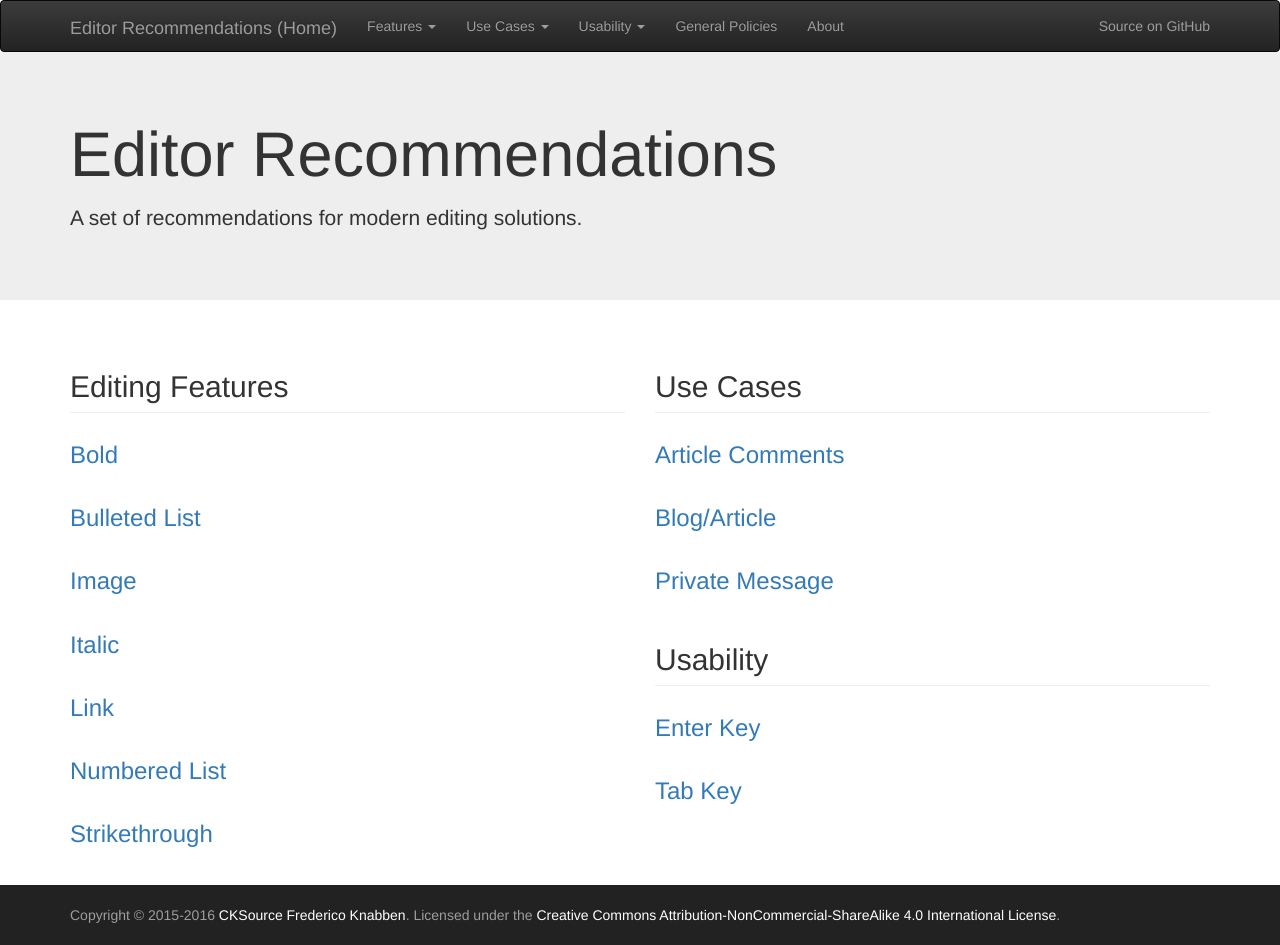
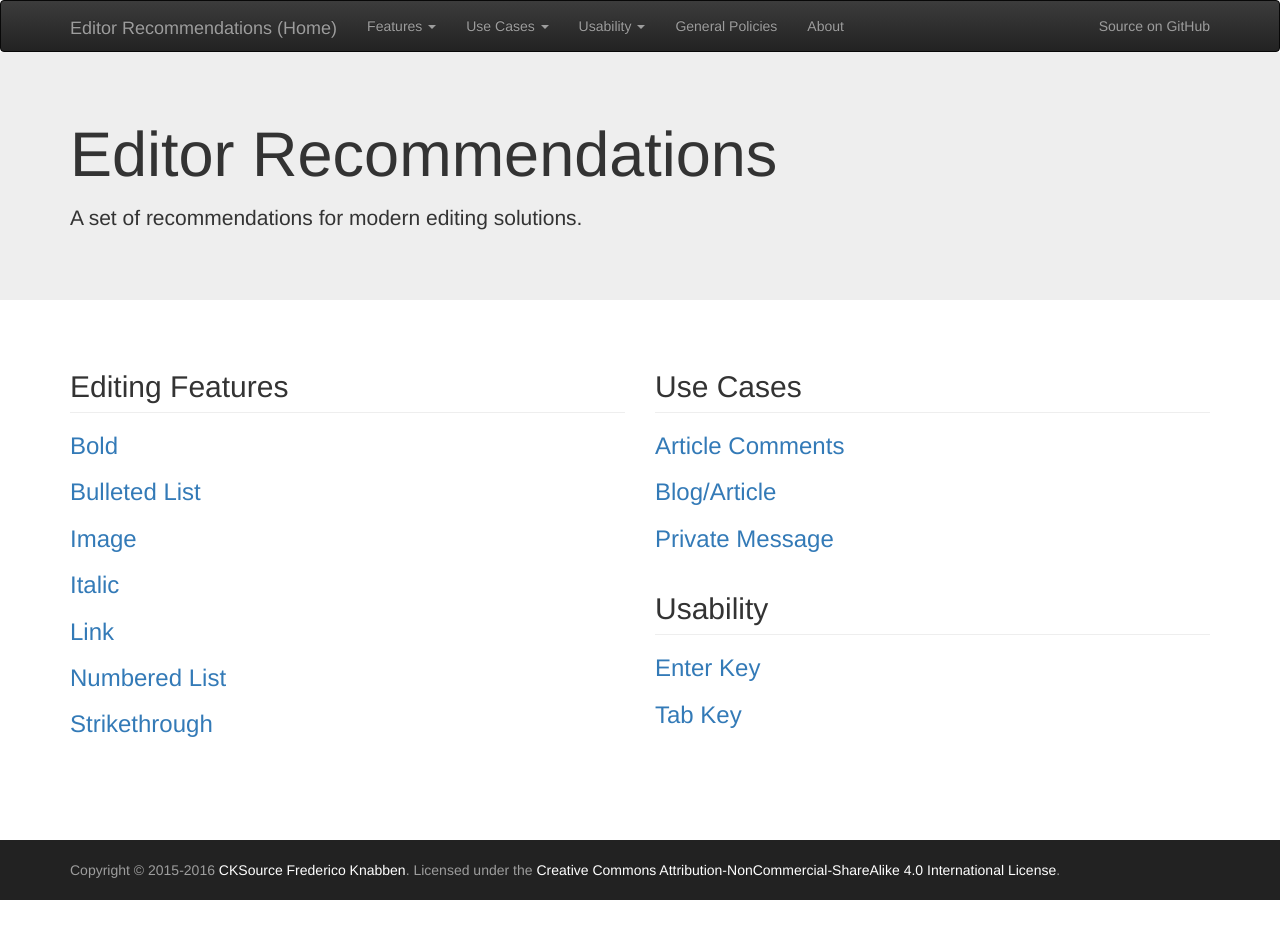
Before and after one commit to ckeditor/editor-recommendations, a Jekyll site: the page built from index.md, in a window 1280 px wide. Built offline with Jekyll 4.4.1, drawn with Linux system fonts in a browser that asks for light colours; nearby versions of some CDN libraries; after the commit the page ends 900 px from its top, so only the background shows below that.

Commit message:
Refs #24 Change the way how line-height is overwritting default value

```diff
--- a/styles/custom.css
+++ b/styles/custom.css
@@ -1,7 +1,7 @@
 .navbar:not(.navbar-fixed-top){
   margin-bottom: 0;
 }
-* {
+body {
   line-height: 1.8;
 }
 
```
